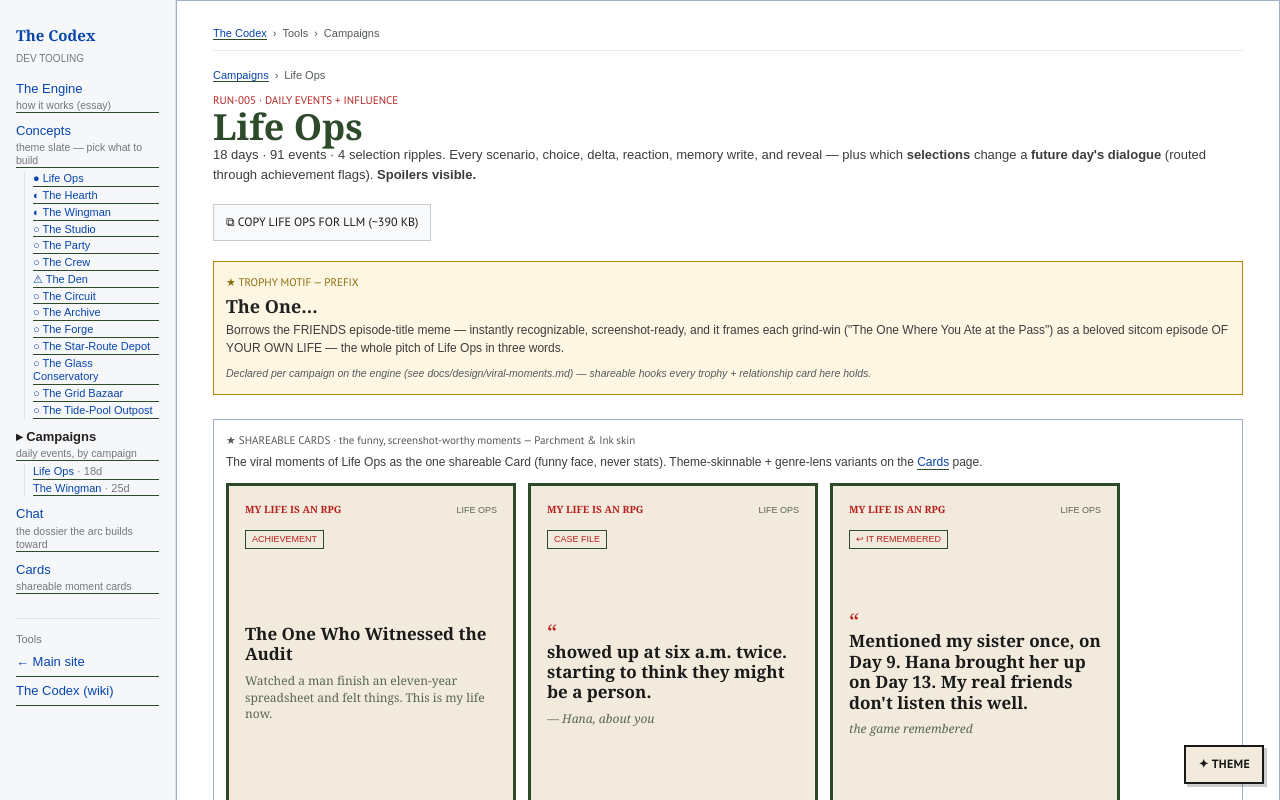
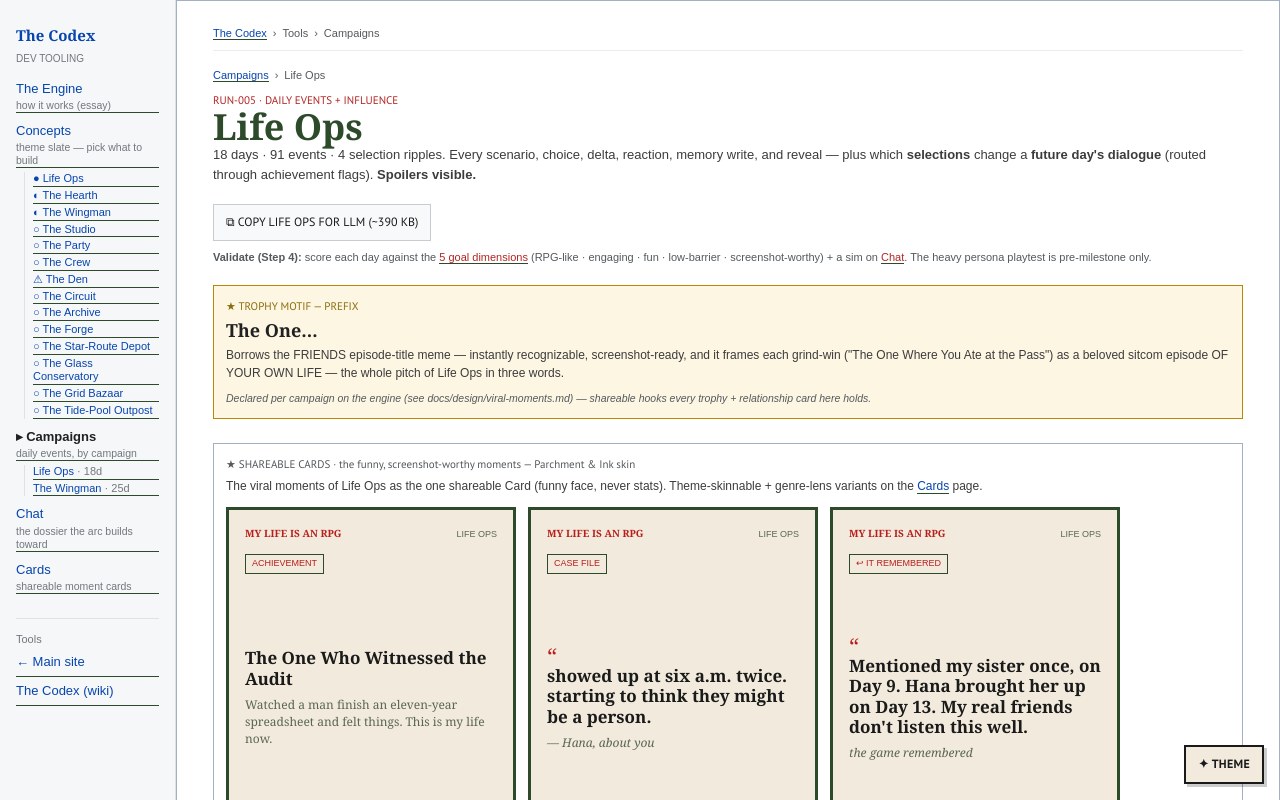
Before and after one commit to cybervaldez/myliar-website, a Next.js app: page /campaigns/main-line in a window 1280 px wide. Shown: the top 800 px of the page. Built offline with nearby package versions, Linux system fonts and the light colour scheme.

Commit message:
deploy: sync website/ from monorepo @ 8a23e30

```diff
--- a/app/campaigns/[id]/page.tsx
+++ b/app/campaigns/[id]/page.tsx
@@ -342,6 +342,12 @@ export default async function CampaignDaysPage({ params }: { params: Promise<{ i
           label={`Copy ${c.title} for LLM`}
           title="The whole campaign as self-describing JSON — hand it to Gemini/an LLM for a cross-check (migrated from the retired Storyboard/Lab tooling)."
         />
+        <p className="text-[11px] text-margin-ink mt-2 leading-[1.5]">
+          <strong>Validate (Step 4):</strong> score each day against the{" "}
+          <Link href="/the-engine#the-bar" className="text-forest hover:text-spot-red underline underline-offset-2">5 goal dimensions</Link>{" "}
+          (RPG-like · engaging · fun · low-barrier · screenshot-worthy) + a sim on{" "}
+          <Link href="/chat" className="text-forest hover:text-spot-red underline underline-offset-2">Chat</Link>. The heavy persona playtest is pre-milestone only.
+        </p>
       </div>
 
       {/* ── Viral motifs (trophy naming + REL ladder), declared in the engine ── */}
--- a/app/the-engine/page.tsx
+++ b/app/the-engine/page.tsx
@@ -47,6 +47,7 @@ const TOC = [
   ["the-order", "08", "The authoring order that fell out"],
   ["the-weave", "09", "How it all intertwines"],
   ["my-take", "10", "What I actually think"],
+  ["the-bar", "11", "The bar it all serves"],
 ];
 
 export default function EngineEssay() {
@@ -360,6 +361,25 @@ export default function EngineEssay() {
             this page earns its place by serving that, or it doesn&apos;t ship.
           </p>
 
+          <H2 id="the-bar" n="11">The bar it all serves</H2>
+          <p>
+            &ldquo;Or it doesn&apos;t ship&rdquo; needs a yardstick. Every beat — and the whole
+            machine — is scored against five dimensions. These are the <strong>product goal</strong>;
+            the note factory is in service of them, never the reverse.
+          </p>
+          <ol className="font-body leading-[1.7] list-decimal pl-5 space-y-1.5">
+            <li><strong>RPG-like</strong> — reads as a role-playing game, not a chat app: stat lanes, progression, the real-domain × stat-lane blend, party dynamics, items and reveals.</li>
+            <li><strong>Engaging</strong> — the beat pulls you to the next one. A hook, a cliffhanger, &ldquo;what happens tomorrow.&rdquo;</li>
+            <li><strong>Fun</strong> — surprising, characterful, never a chore.</li>
+            <li><strong>Low barrier</strong> — a casual player follows it with no jargon, confusion, or friction. Frame-breaks and app-vocab drift count as barriers.</li>
+            <li><strong>Screenshot-worthy</strong> — yields shareable moments; ~10 across a run (the App Store carousel bar).</li>
+          </ol>
+          <p>
+            Routine validation is a light self-check against these five plus the build-time guards
+            (the lexicon-leak + frame gates); the heavy casual-persona <em>playtest</em> is reserved
+            for a milestone, not every beat.
+          </p>
+
           <hr className="border-0 border-t border-ink/15 my-10" />
           <p className="font-sans text-[13px] text-ink-soft">
             More for the curious: the in-fiction{" "}
```
